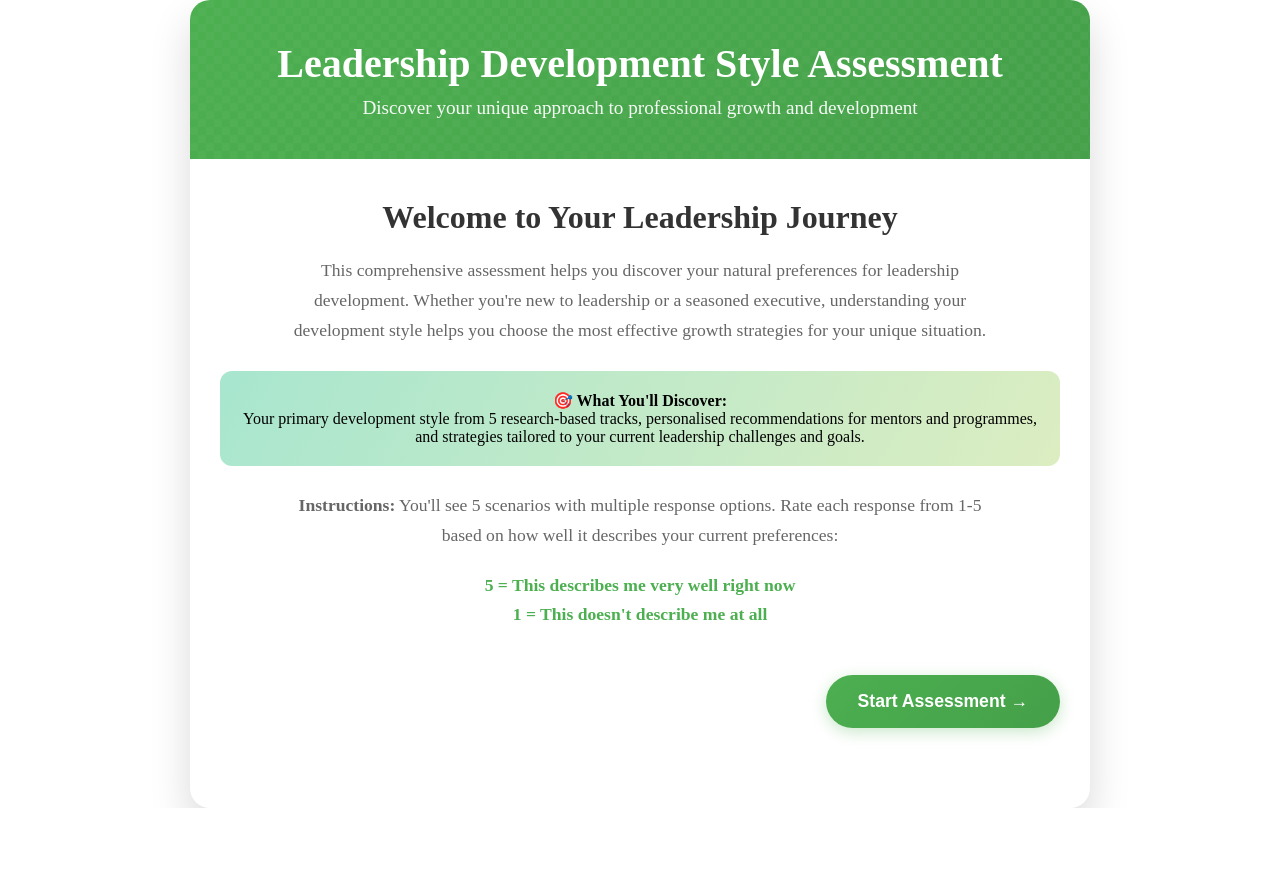
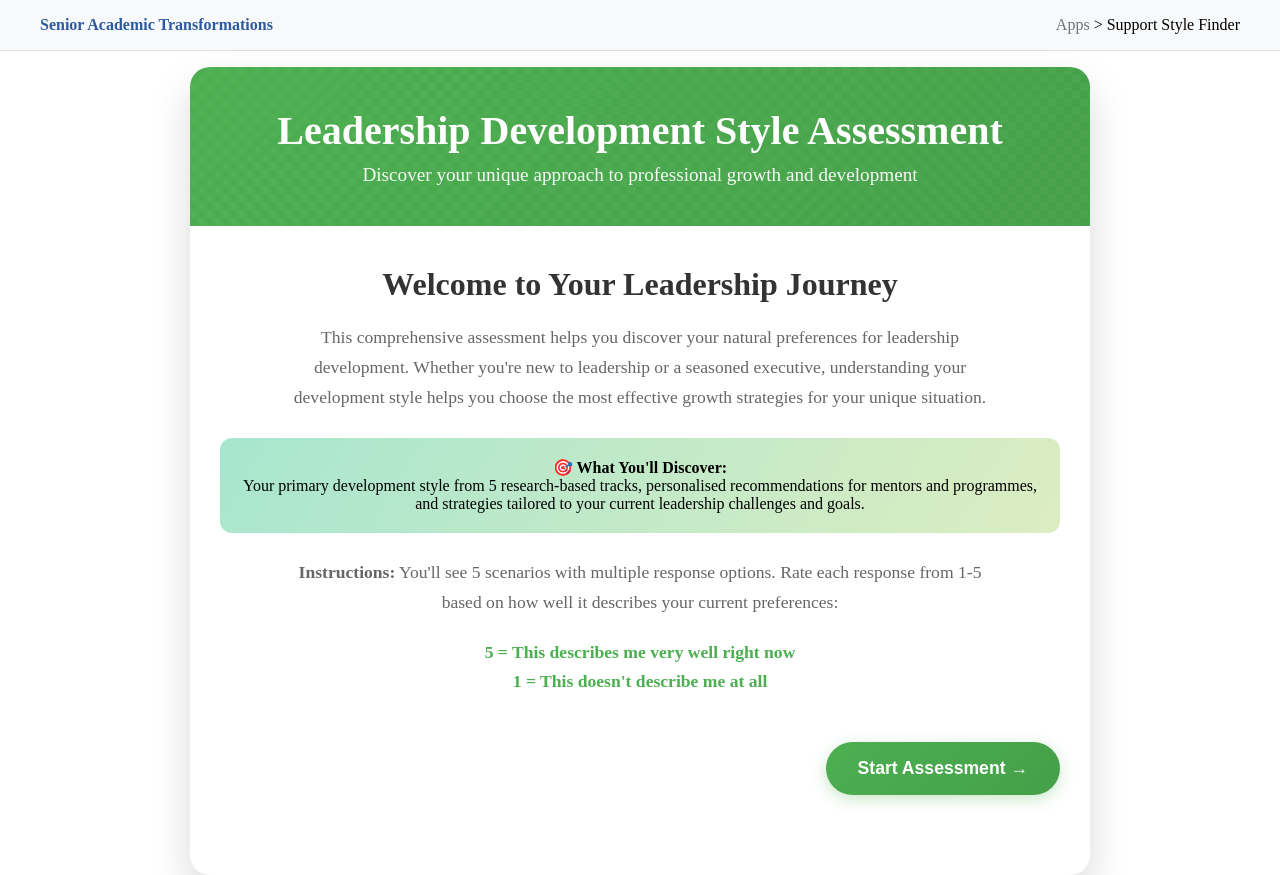
Before and after one commit to HESnrLdrs/support-style-app, a plain HTML site: page index.html in a window 1280 px wide. Before the commit the page ends 808 px from the top, so only its background shows below. Drawn offline with Linux system fonts and the light colour scheme.

Commit message:
Update index.html

```diff
--- a/index.html
+++ b/index.html
@@ -542,6 +542,14 @@
     </style>
 </head>
 <body>
+    <div class="app-header">
+    <div class="app-nav">
+        <a href="../index.html" class="site-logo">Senior Academic Transformations</a>
+        <div class="breadcrumb">
+            <a href="../apps.html">Apps</a> > <span>Support Style Finder</span>
+        </div>
+    </div>
+</div>
     <div class="container">
         <div class="header">
             <h1>Leadership Development Style Assessment</h1>
```
